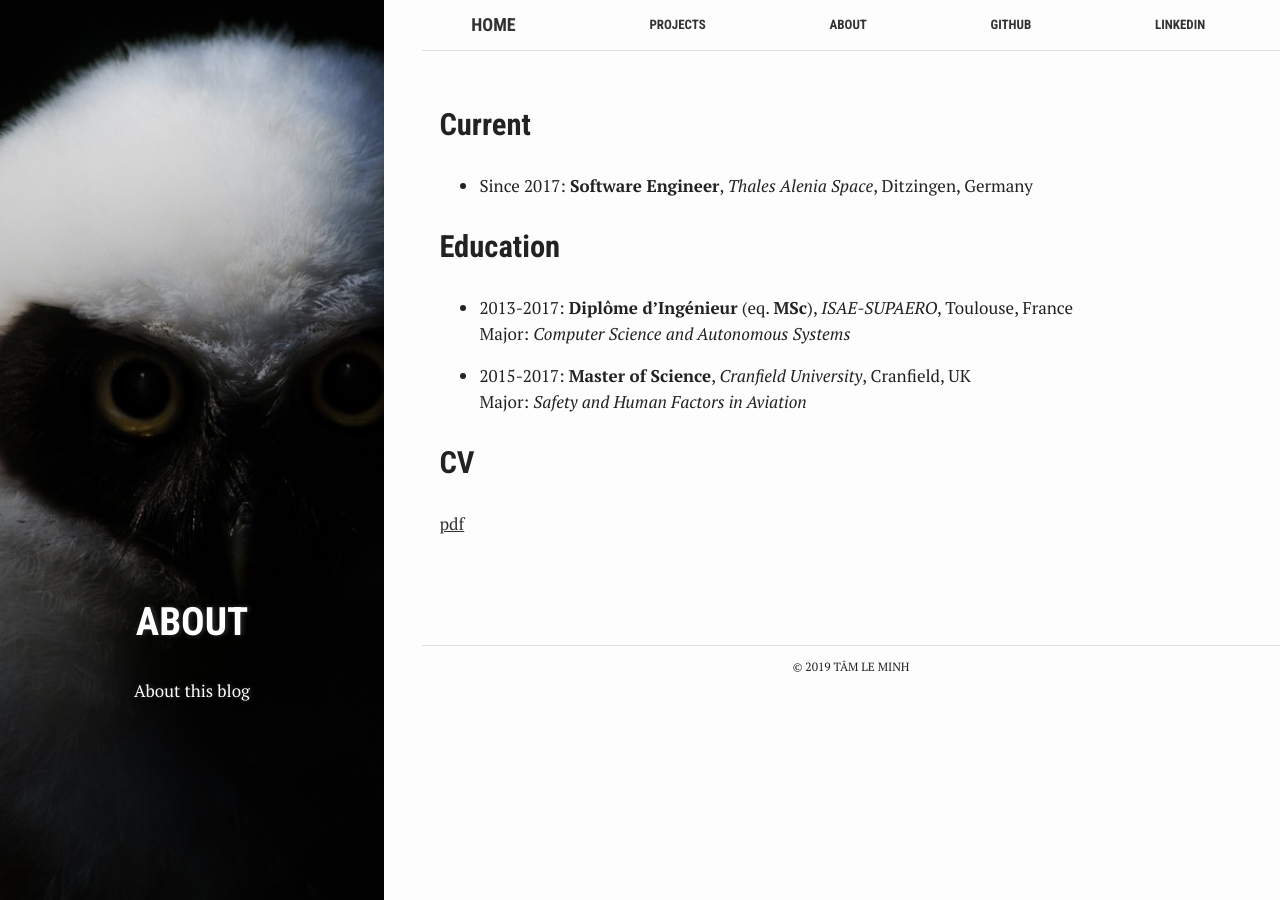
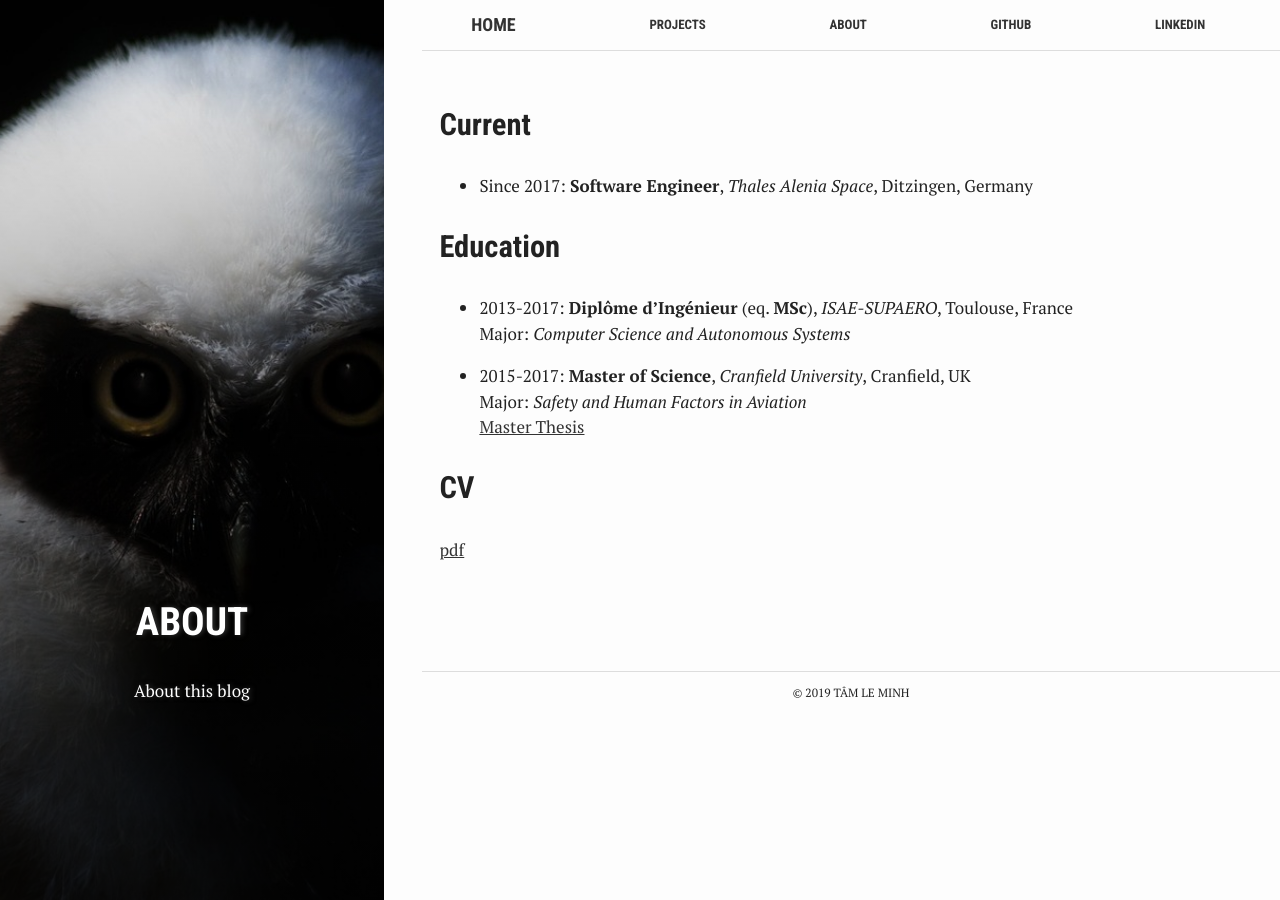
Before and after one commit to tam-leminh/tam-leminh.github.io_old, a Jekyll site: the page built from 2-about.md, in a window 1280 px wide. Built offline with Jekyll 4.4.1, drawn with Linux system fonts in a browser that asks for light colours.

Commit message:
ADD MT cran in about section

```diff
--- a/2-about.md
+++ b/2-about.md
@@ -19,6 +19,7 @@ Major: *Computer Science and Autonomous Systems*
 
 - 2015-2017: **Master of Science**, *Cranfield University*, Cranfield, UK
 Major: *Safety and Human Factors in Aviation*
+[Master Thesis]({{ "/assets/pdfs/Master_Thesis-Le_Minh-Tam-Cranfield.pdf" | relative_url }})
 
 ## CV
 
```
Also changed, not shown: 1 other file.
